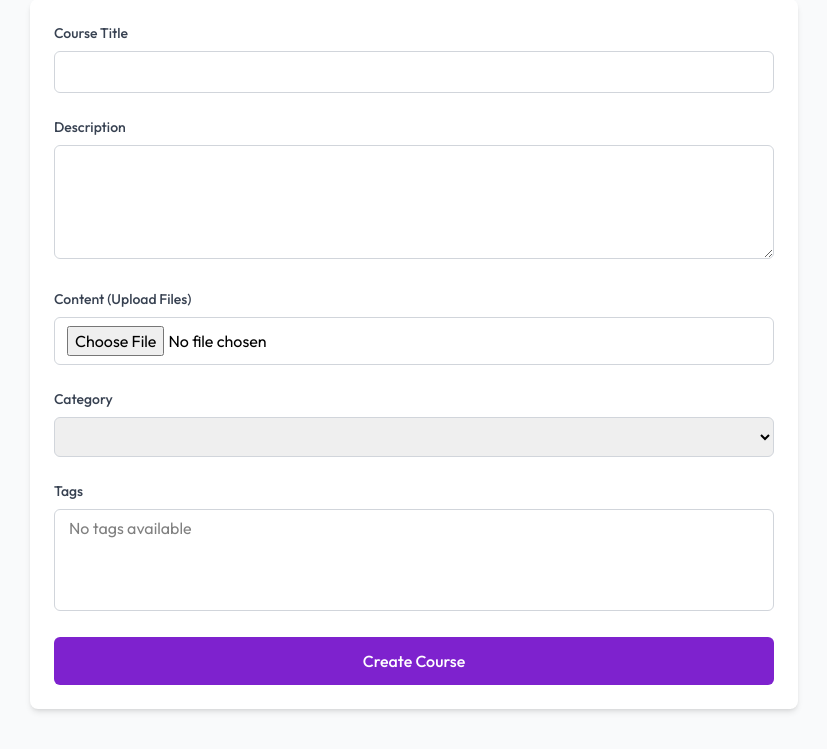
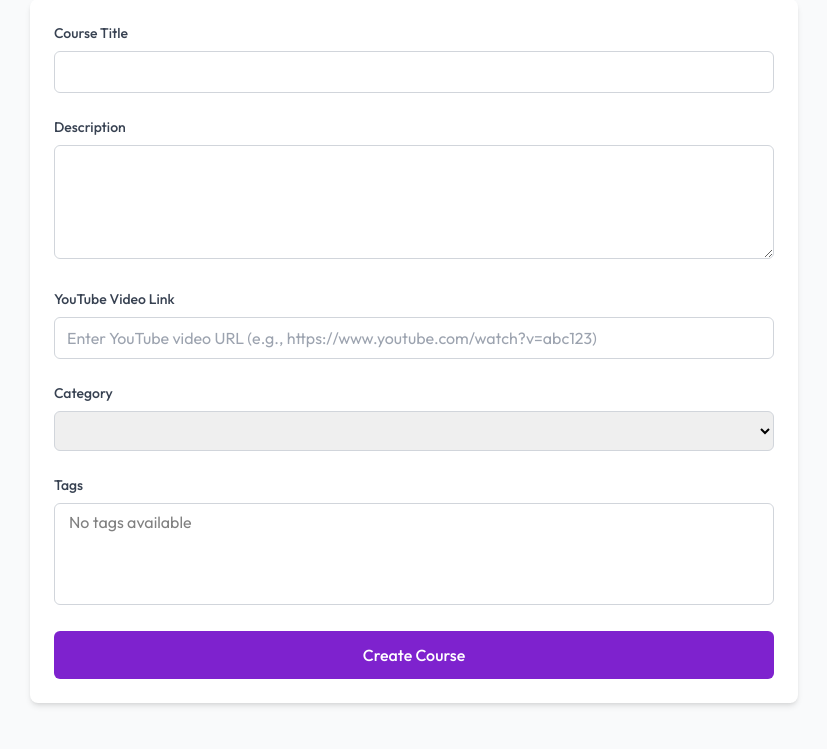
Before and after one commit to Drissnafii/Youdemy-learning, a PHP site: page /Youdemy-learning/View/courses/teacherDash.php in a window 1280 px wide. Shown: the part 1057-1806 px from the top of the page, without its empty margins (226-1053 px from the left). Run offline with PHP 8.4, Linux system fonts and the light colour scheme; data that the repository does not hold is empty; some libraries are stand-ins or nearby versions.

Commit message:
fix: change the type of course input to URL (Youtube exaclly..)

```diff
--- a/View/courses/teacherDash.php
+++ b/View/courses/teacherDash.php
@@ -134,10 +134,11 @@ try {
                         class="w-full px-3 py-2 border border-gray-300 rounded-md focus:outline-none focus:ring-2 focus:ring-purple-500"></textarea>
                 </div>
 
-                <!-- Content (Upload Files) -->
+                <!-- Content (YouTube Video Link) -->
                 <div>
-                    <label class="block text-sm font-medium text-gray-700 mb-2">Content (Upload Files)</label>
-                    <input type="file" name="course_content" class="w-full px-3 py-2 border border-gray-300 rounded-md">
+                    <label class="block text-sm font-medium text-gray-700 mb-2">YouTube Video Link</label>
+                    <input type="text" name="video_link" placeholder="Enter YouTube video URL (e.g., https://www.youtube.com/watch?v=abc123)"
+                        class="w-full px-3 py-2 border border-gray-300 rounded-md focus:outline-none focus:ring-2 focus:ring-purple-500">
                 </div>
 
                 <!-- Category -->
```
